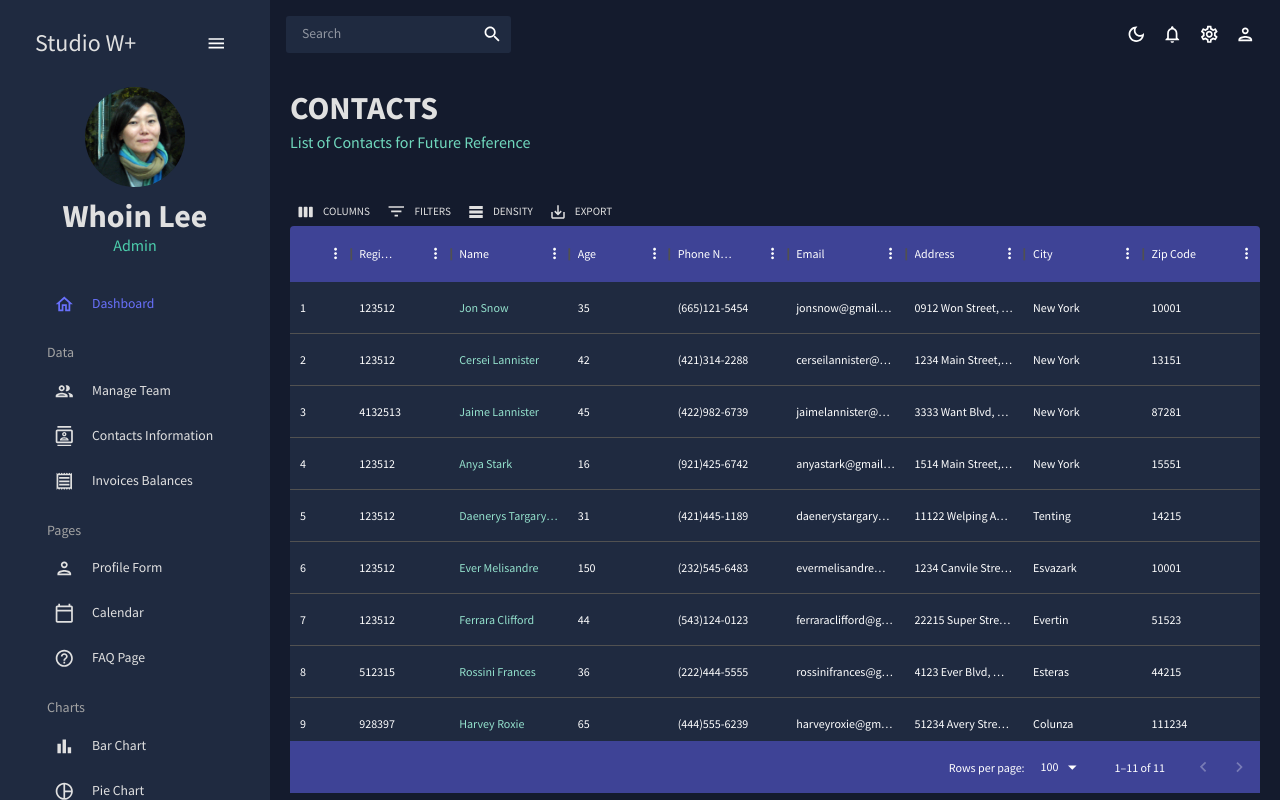
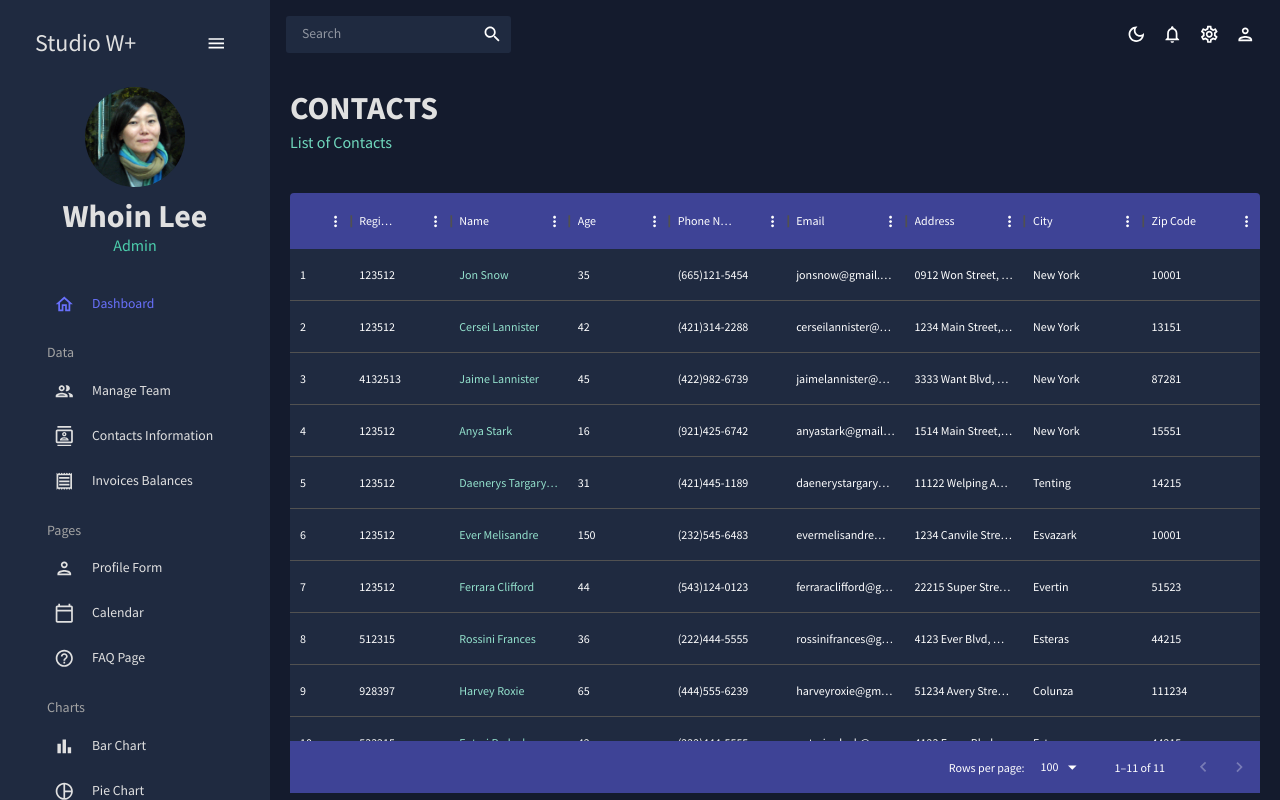
Before and after one commit to whoinlee/React_Dashboard, a React (Create React App) app: page /contacts in a window 1280 px wide. Built offline with nearby package versions, Linux system fonts and the light colour scheme.

Commit message:
team, contacts, and invoices pages built using MUI Data Grid

```diff
--- a/src/components/pages/contacts/index.jsx
+++ b/src/components/pages/contacts/index.jsx
@@ -1,9 +1,9 @@
 import { Box } from "@mui/material";
 import { DataGrid, GridToolbar } from "@mui/x-data-grid";
+import { useTheme } from "@mui/material";
 import { colorTokens } from "../../../theme/theme";
 import { mockDataContacts } from "../../../data/mockData";
 import Header from "../../base/Header";
-import { useTheme } from "@mui/material";
 
 const Contacts = () => {
   const theme = useTheme();
@@ -49,14 +49,14 @@ const Contacts = () => {
       field: "zipCode",
       headerName: "Zip Code",
       flex: 1,
-    },
+    }
   ];
 
   return (
     <Box m="20px">
       <Header
         title="CONTACTS"
-        subtitle="List of Contacts for Future Reference"
+        subtitle="List of Contacts"
       />
       <Box
         m="40px 0 0 0"
@@ -93,7 +93,7 @@ const Contacts = () => {
         <DataGrid
           rows={mockDataContacts}
           columns={columns}
-          components={{ Toolbar: GridToolbar }}
+          slots={{ Toolbar: GridToolbar }}  //????? TODO: not working ?????//
         />
       </Box>
     </Box>
--- a/src/components/pages/team/index.jsx
+++ b/src/components/pages/team/index.jsx
@@ -2,10 +2,11 @@ import { Box, Typography, useTheme } from "@mui/material";
 import { DataGrid } from "@mui/x-data-grid";
 import { colorTokens } from "../../../theme/theme";
 import { mockDataTeam } from "../../../data/mockData";
+import Header from "../../base/Header";
+//-- icons
 import AdminPanelSettingsOutlinedIcon from "@mui/icons-material/AdminPanelSettingsOutlined";
 import LockOpenOutlinedIcon from "@mui/icons-material/LockOpenOutlined";
 import SecurityOutlinedIcon from "@mui/icons-material/SecurityOutlined";
-import Header from "../../base/Header";
 
 const Team = () => {
   const theme = useTheme();
@@ -16,12 +17,12 @@ const Team = () => {
       field: "name",
       headerName: "Name",
       flex: 1,
-      cellClassName: "name-column--cell",
+      cellClassName: "name-column--cell", //-- for text color changing
     },
     {
       field: "age",
       headerName: "Age",
-      type: "number",
+      type: "number",                     //-- small column
       headerAlign: "left",
       align: "left",
     },
@@ -39,12 +40,13 @@ const Team = () => {
       field: "accessLevel",
       headerName: "Access Level",
       flex: 1,
+      //* ********** *//
       renderCell: ({ row: { access } }) => {
         return (
           <Box
             width="60%"
-            m="0 auto"
-            p="5px"
+            m="0 auto"  //margin
+            p="5px"     //padding
             display="flex"
             justifyContent="center"
             backgroundColor={
@@ -56,6 +58,7 @@ const Team = () => {
             }
             borderRadius="4px"
           >
+            {/* icons */}
             {access === "admin" && <AdminPanelSettingsOutlinedIcon />}
             {access === "manager" && <SecurityOutlinedIcon />}
             {access === "user" && <LockOpenOutlinedIcon />}
@@ -64,13 +67,14 @@ const Team = () => {
             </Typography>
           </Box>
         );
-      },
+      }
+      //* ********** *//
     },
   ];
 
   return (
     <Box m="20px">
-      <Header title="TEAM" subtitle="Managing the Team Members" />
+      <Header title="TEAM" subtitle="Team Members" />
       <Box
         m="40px 0 0 0"
         height="75vh"
@@ -82,6 +86,7 @@ const Team = () => {
             borderBottom: "none",
           },
           "& .name-column--cell": {
+            //** name cell className **/
             color: colors.greenAccent[300],
           },
           "& .MuiDataGrid-columnHeaders": {
--- a/src/data/mockData.js
+++ b/src/data/mockData.js
@@ -595,7 +595,7 @@ export const mockLineData = [
   },
 ];
 
-export const mockGeographyData = [
+export const mockGeoData = [
   {
     id: "AFG",
     value: 520600,
```
